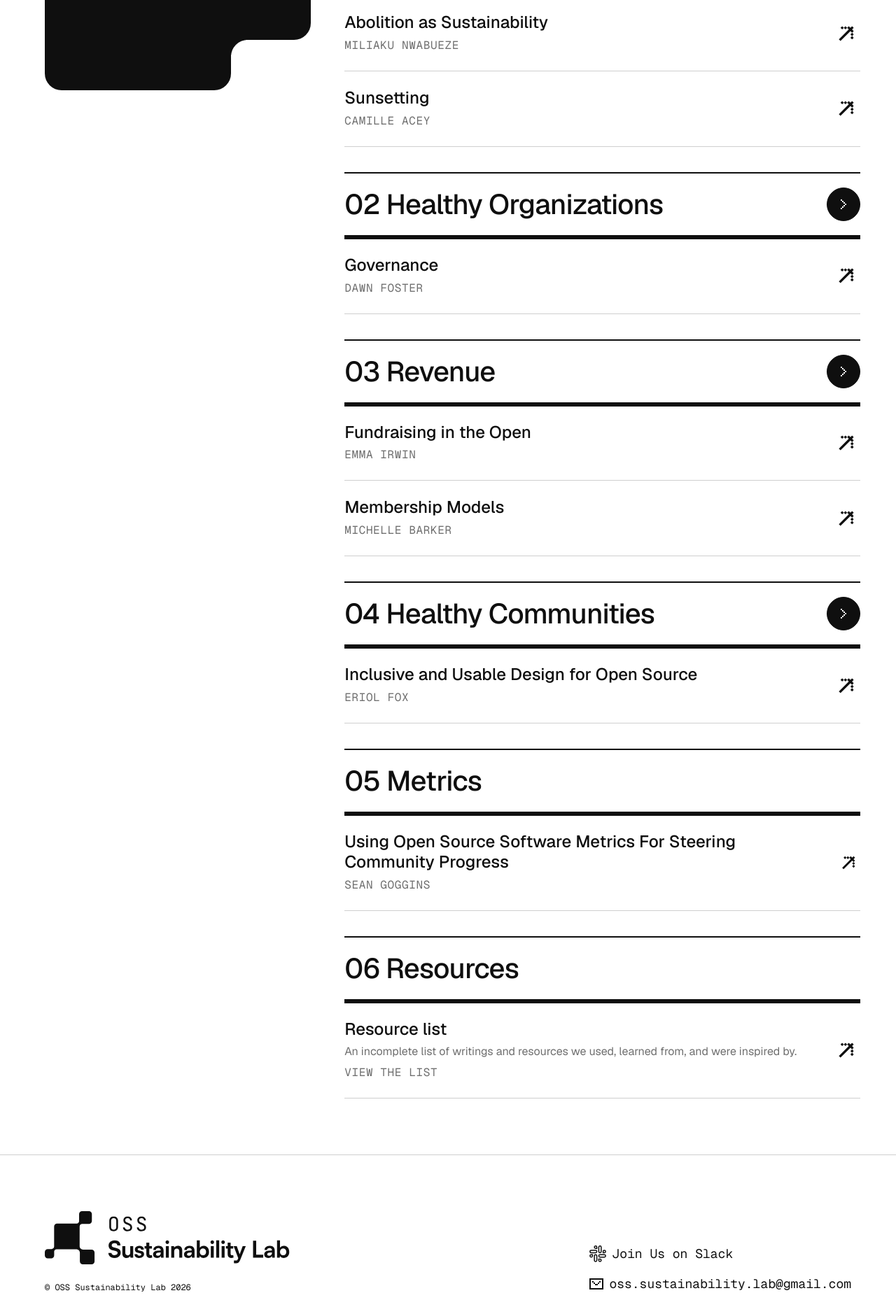
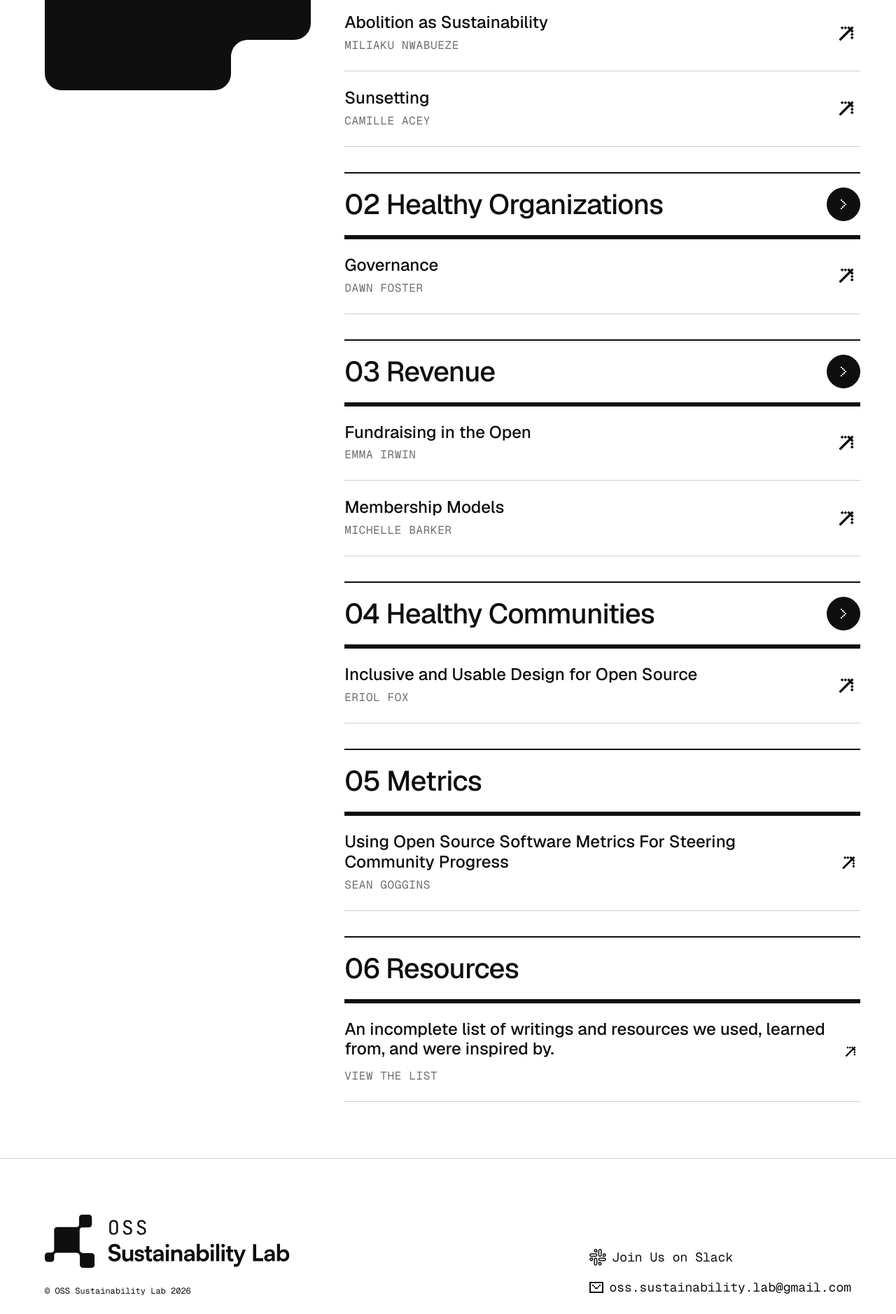
Before and after one commit to oss-sustainability-lab/website, a Jekyll site: the page built from curriculum.html, in a window 1280 px wide. Shown: the part 2433-4311 px from the top of the page at 70% size. Built offline with Jekyll 4.4.1, drawn with Linux system fonts in a browser that asks for light colours; nearby versions of some CDN libraries; library files that are not in the unit come from our copies.

Commit message:
refactor

```diff
--- a/_data/cirrciulum.yml
+++ b/_data/cirrciulum.yml
@@ -76,8 +76,8 @@
   #   - title: View on the list
   #       url: https://outrageous-aftershave-22a.notion.site/OSS-Sustainability-Lab-2025-Cohort-Syllabus-24537b301040800f88f3d4f0592685c7
   resources:
-    - title: Resource list
-      desc: "An incomplete list of writings and resources we used, learned from, and were inspired by."
+    - title: An incomplete list of writings and resources we used, learned from, and were inspired by.
+      desc: ""
       url: https://outrageous-aftershave-22a.notion.site/24537b301040801bbc55ea3dee833731?v=24537b3010408056b9de000cfc8ee2ce
       author: View the list
       slug: metrics
--- a/_dev/scss/modules/_curriculum.scss
+++ b/_dev/scss/modules/_curriculum.scss
@@ -37,7 +37,7 @@
   }
 
   p {
-    margin: 6px 0;
+    margin: 6px 0 12px;
     color: $gray-text;
   }
 
```
Also changed, not shown: assets/style.css.
